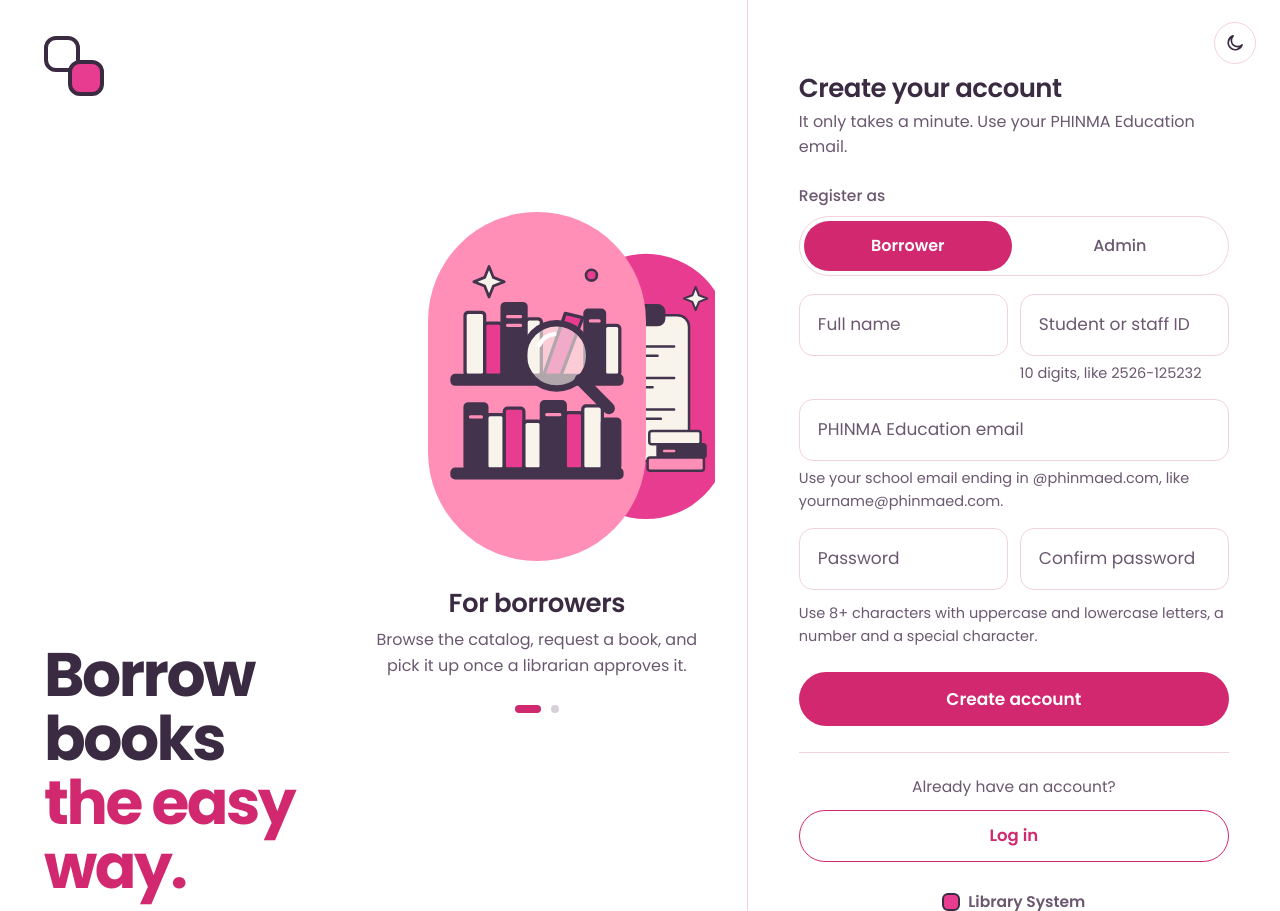
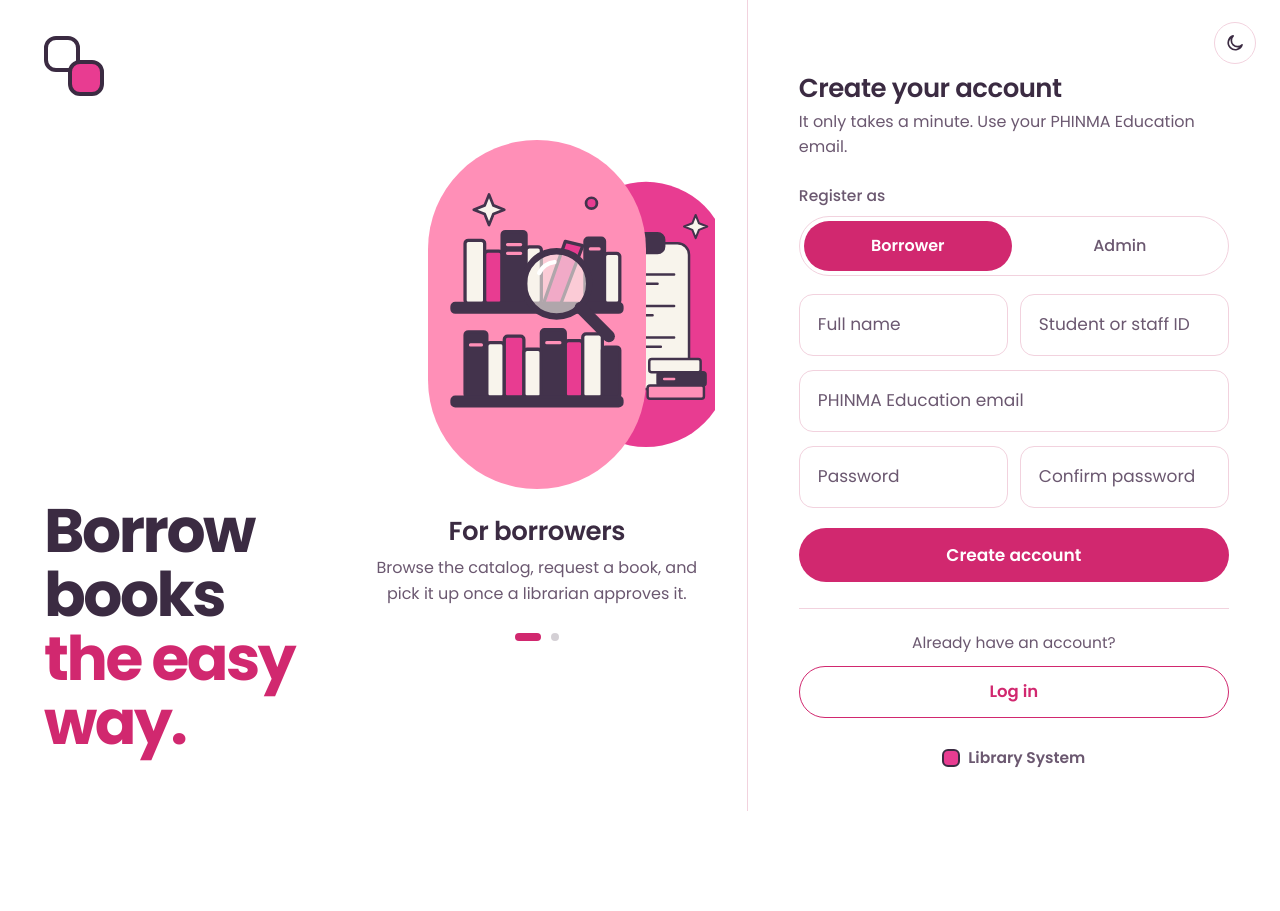
Before and after one commit to dianjalbuenaui-crypto/librarysystem, a Flask app: page /signup in a window 1280 px wide. Shown: the top 911 px of the page. After the commit the page ends 811 px from the top, so only its background shows below. Run offline with Flask 3, Linux system fonts and the light colour scheme; parts of the project's set-up code (start-up, migrations or seed data) failed here and were passed over.

Commit message:
Remove sign-up field hints and link the logo to home

```diff
--- a/library-system/static/style.css
+++ b/library-system/static/style.css
@@ -577,3 +577,7 @@ th[aria-sort="descending"] .sort-arrow::after { content: "\2193"; opacity: 1; co
 .book.is-new { animation: card-new 2.5s ease-out; }
 @keyframes card-new { from { box-shadow: 0 0 0 3px color-mix(in srgb, var(--accent) 45%, transparent); } }
 @media (prefers-reduced-motion: reduce) { .book.is-new { animation: none; } }
+
+/* The logo doubles as a link home */
+a.brand { color: inherit; border-radius: 10px; }
+a.brand:hover { opacity: 0.8; }
--- a/library-system/templates/_app_layout.html
+++ b/library-system/templates/_app_layout.html
@@ -28,7 +28,7 @@
   <a class="skip-link" href="#main">Skip to content</a>
   <div class="app">
     <aside class="sidebar">
-      <span class="brand"><span class="brand-dot" aria-hidden="true"></span>Library System</span>
+      <a class="brand" href="{{ url_for(nav[0][0]) }}" data-skeleton="{{ skeletons[nav[0][0]] }}" aria-label="Library System home"><span class="brand-dot" aria-hidden="true"></span>Library System</a>
       <nav class="side-nav" aria-label="Main">
         {% for endpoint, label, short, ic in nav %}
         <a href="{{ url_for(endpoint) }}" data-skeleton="{{ skeletons[endpoint] }}"{% if request.endpoint == endpoint %} class="active" aria-current="page"{% endif %}>{{ icon(ic) }}{{ label }}{% if endpoint == 'admin_requests' %}{% set waiting = page.values.pending|length if page is defined and page.values.pending is defined else 0 %}<span class="nav-badge" data-live-badge aria-label="{{ waiting }} waiting"{% if not waiting %} hidden{% endif %}>{{ waiting }}</span>{% endif %}</a>
@@ -47,7 +47,7 @@
     </aside>
 
     <header class="appbar">
-      <span class="brand"><span class="brand-dot" aria-hidden="true"></span>Library System</span>
+      <a class="brand" href="{{ url_for(nav[0][0]) }}" data-skeleton="{{ skeletons[nav[0][0]] }}" aria-label="Library System home"><span class="brand-dot" aria-hidden="true"></span>Library System</a>
       <div class="appbar-actions">
         {{ theme_toggle() }}
         <a class="icon-btn" href="{{ url_for('logout') }}" aria-label="Log out" title="Log out">{{ icon('logout') }}</a>
--- a/library-system/templates/signup.html
+++ b/library-system/templates/signup.html
@@ -54,21 +54,19 @@
               <div class="float field">
                 <input type="text" id="student_id" name="student_id" value="{{ request.form.get('student_id', '') }}" placeholder=" " required
                        inputmode="numeric" autocomplete="off" maxlength="11" pattern="[0-9]{4}-[0-9]{6}"
-                       title="10 digits, like 2526-125232" aria-describedby="id-hint" data-id-format>
+                       title="10 digits, like 2526-125232" data-id-format>
                 <label for="student_id">Student or staff ID</label>
                 <span class="state" aria-hidden="true"></span>
               </div>
-              <small class="field-hint" id="id-hint">10 digits, like 2526-125232</small>
             </div>
           </div>
           <div class="form-group">
             <div class="float field">
               <input type="email" id="email" name="email" value="{{ request.form.get('email', '') }}" placeholder=" " autocomplete="email" required
-                     data-email-check="{{ url_for('email_status') }}" data-login-url="{{ url_for('login') }}" aria-describedby="email-hint email-msg">
+                     data-email-check="{{ url_for('email_status') }}" data-login-url="{{ url_for('login') }}" aria-describedby="email-msg">
               <label for="email">PHINMA Education email</label>
               <span class="state" aria-hidden="true"></span>
             </div>
-            <small class="field-hint" id="email-hint">Use your school email ending in {{ allowed_text }}, like yourname@{{ email_domain }}.</small>
             <p class="field-msg" id="email-msg" aria-live="polite"></p>
           </div>
           <div class="field-row">
@@ -76,7 +74,7 @@
               <div class="float field">
                 <input type="password" id="password" name="password" placeholder=" " autocomplete="new-password"
                        pattern="{{ policy.html_pattern }}" minlength="{{ policy.min_length }}" maxlength="{{ policy.max_length }}"
-                       title="{{ policy.hint }}" aria-describedby="pw-hint" required>
+                       title="{{ policy.hint }}" required>
                 <label for="password">Password</label>
                 <span class="state" aria-hidden="true"></span>
               </div>
@@ -89,7 +87,6 @@
               </div>
             </div>
           </div>
-          <small class="hint" id="pw-hint">{{ policy.hint }}</small>
           <button type="submit" class="btn btn-full btn-pill btn-primary">Create account</button>
         </form>
         <div class="auth-split" role="presentation"></div>
```
